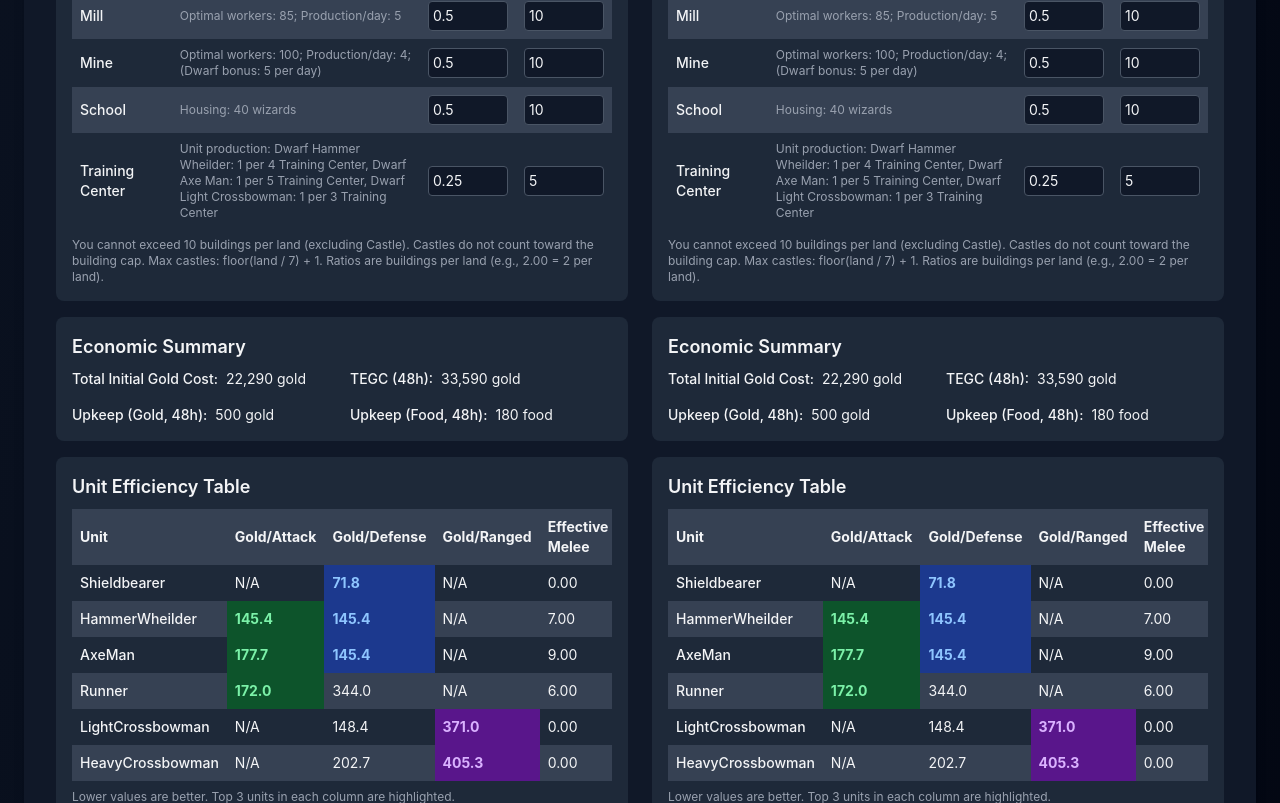
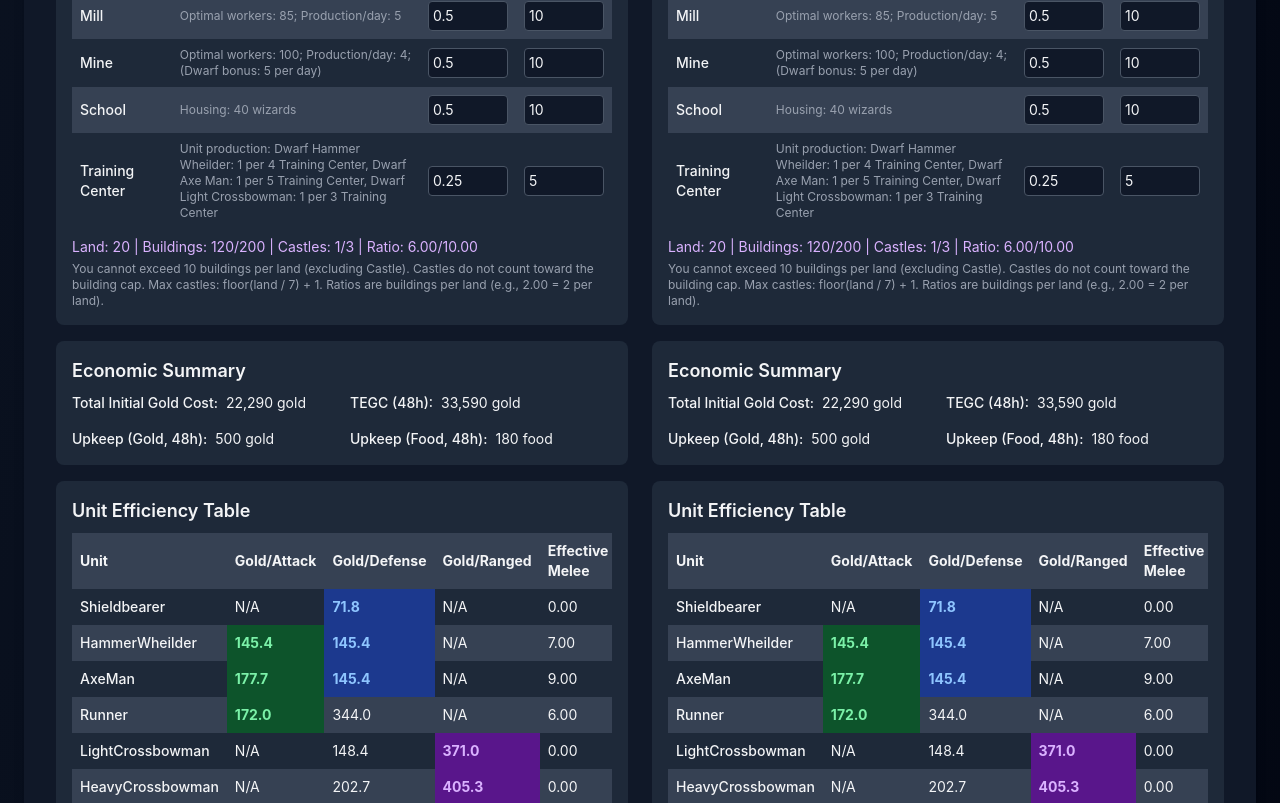
Before and after one commit to ThomasVickers-Regis/thardferr-calculator, a Next.js app: page / in a window 1280 px wide. Shown: the part 4151-4954 px from the top of the page. Built offline with nearby package versions, Linux system fonts and the light colour scheme.

Commit message:
fix building

```diff
--- a/app/page.tsx
+++ b/app/page.tsx
@@ -1864,7 +1864,10 @@ const BuildingTable = ({ buildings, setBuildings, land, castles, race, populatio
           </tbody>
         </table>
       </div>
-      <p className="text-xs text-gray-400 mt-2">You cannot exceed 10 buildings per land (excluding Castle). Castles do not count toward the building cap. Max castles: floor(land / 7) + 1. Ratios are buildings per land (e.g., 2.00 = 2 per land).</p>
+      <p className="text-sm text-purple-300 mt-2">
+        Land: {land || 0} | Buildings: {buildingsUsed}/{maxBuildings} | Castles: {currentCastles}/{castleCap} | Ratio: {ratioSum.toFixed(2)}/10.00 {overMax ? '(OVER MAX!)' : ''}
+      </p>
+      <p className="text-xs text-gray-400 mt-1">You cannot exceed 10 buildings per land (excluding Castle). Castles do not count toward the building cap. Max castles: floor(land / 7) + 1. Ratios are buildings per land (e.g., 2.00 = 2 per land).</p>
     </div>
   );
 };
```
